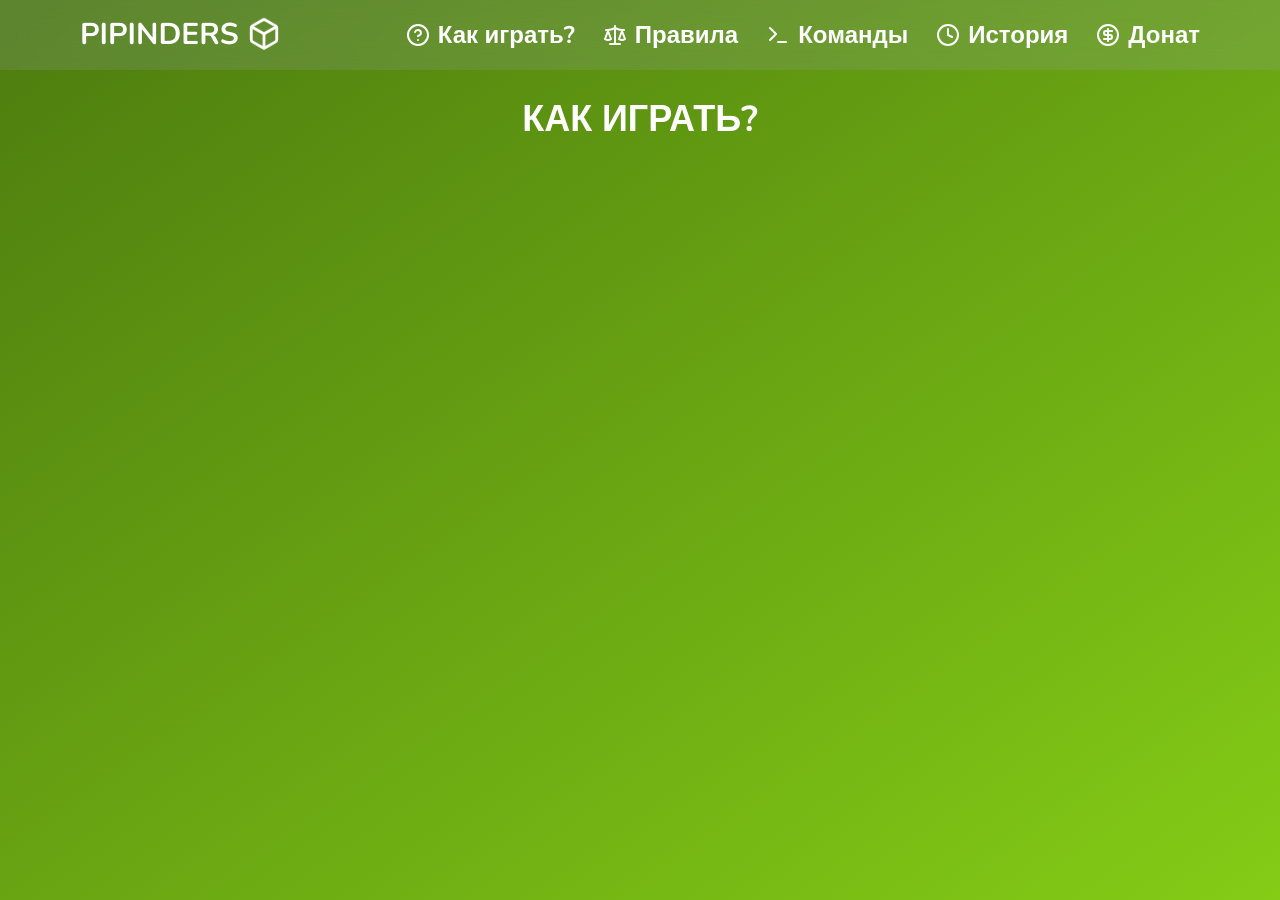
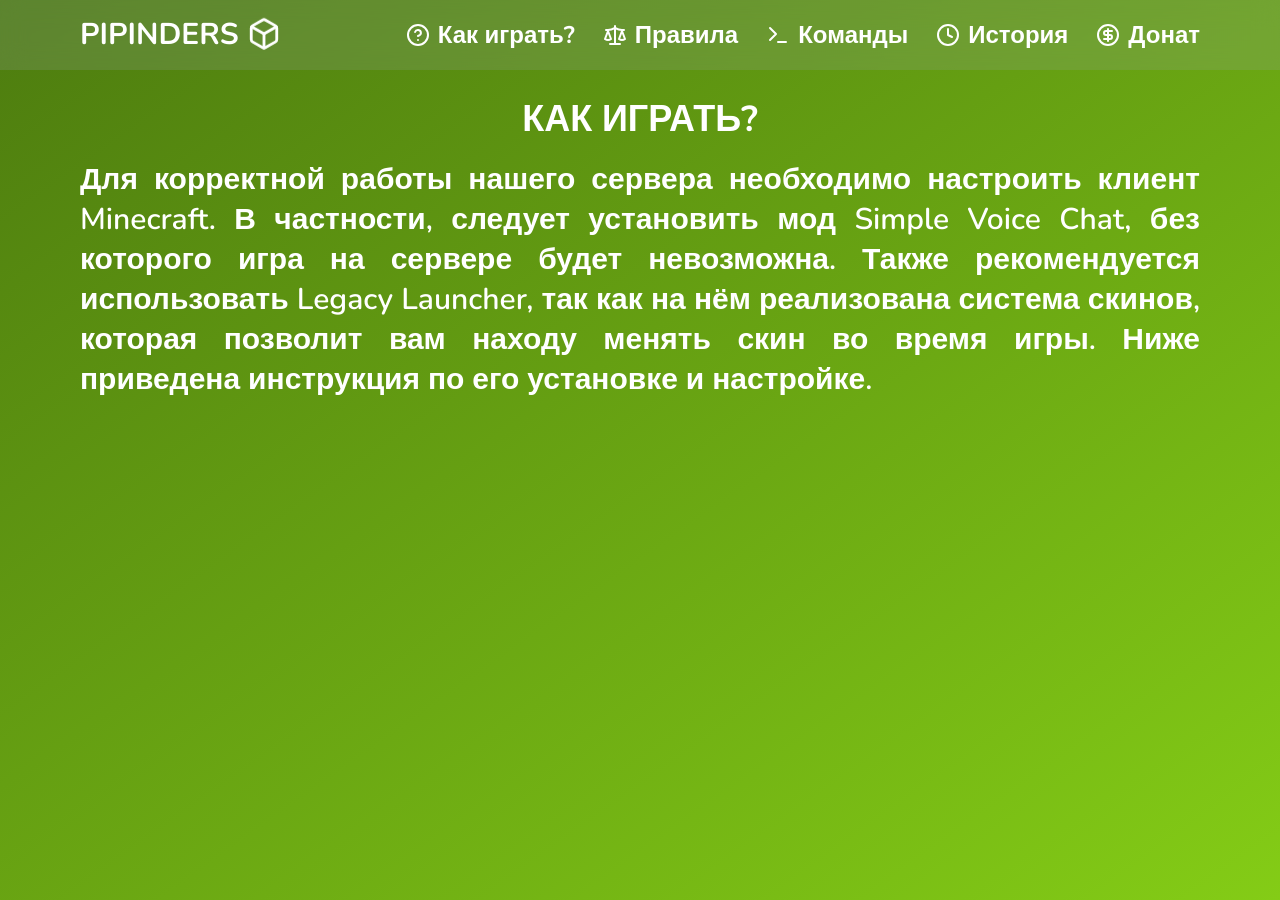
Before and after one commit to MrAbragadabra/pipinders, a Next.js app: page /how-to-play in a window 1280 px wide. Built offline with nearby package versions, Linux system fonts and the light colour scheme.

Commit message:
первый абзац (ничего себе)

```diff
--- a/src/components/shared/howToPlay.tsx
+++ b/src/components/shared/howToPlay.tsx
@@ -11,7 +11,14 @@ export const HowToPlay: React.FC<Props> = ({ className }) => {
 				</h2>
 			</div>
 			<div>
-				<ul className='lg:px-20 px-10 list-decimal text-white font-semibold mt-5 text-3xl'></ul>
+				<p className='text-justify text-white font-semibold mt-5 text-3xl leading-10'>
+					Для корректной работы нашего сервера необходимо настроить клиент
+					Minecraft. В частности, следует установить мод Simple Voice Chat, без
+					которого игра на сервере будет невозможна. Также рекомендуется
+					использовать Legacy Launcher, так как на нём реализована система
+					скинов, которая позволит вам находу менять скин во время игры. Ниже
+					приведена инструкция по его установке и настройке.
+				</p>
 			</div>
 		</section>
 	)
```
